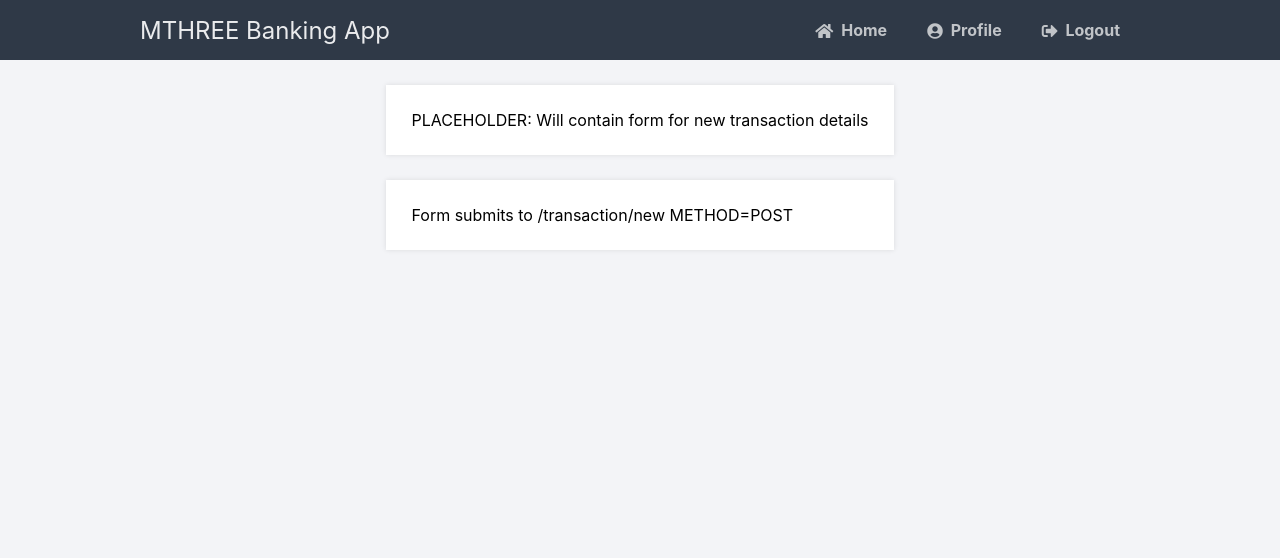
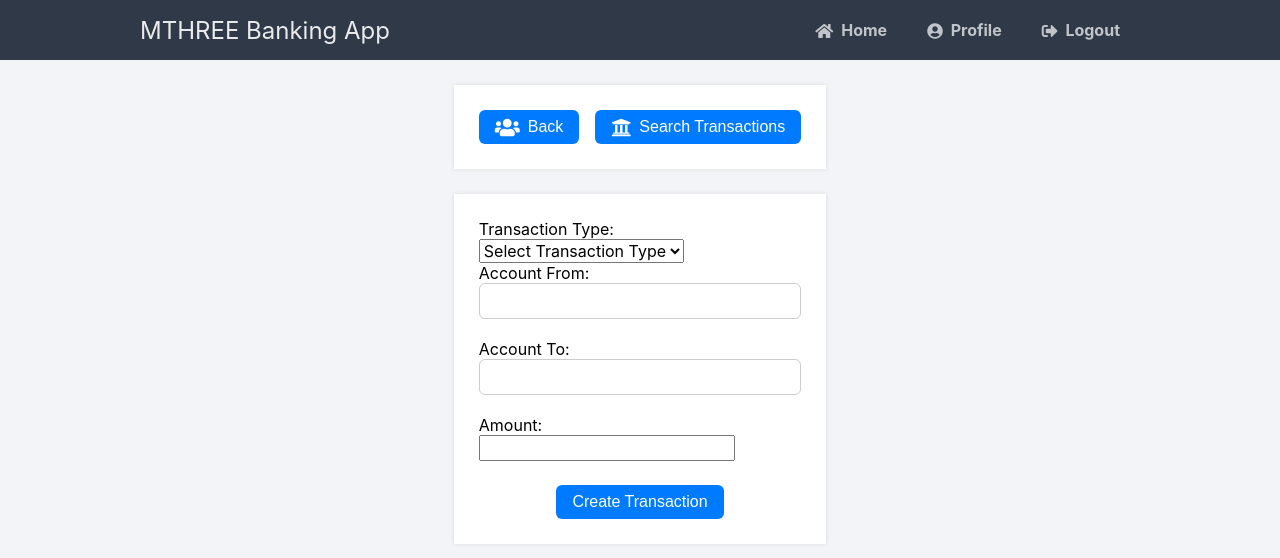
Before and after one commit to jdench1989/mthree_bank_project, a Flask app: page /transaction/new in a window 1280 px wide. Shown: the top 558 px of the page. Run offline with Flask 3, Linux system fonts and the light colour scheme.

Commit message:
initial search functionality

```diff
--- a/app.py
+++ b/app.py
@@ -373,7 +373,9 @@ def update_account(account_id):
 @app.route('/transaction')
 def get_transactions():
     conn, cursor = database_connection()
-    sql_query = """SELECT * FROM customers c
+    sql_query = """SELECT c.customer_id, c.status as customer_status ,c.last_name ,c.first_name, c.dob as date_of_birth ,email, phone ,address ,a.account_id, a.account_num ,a.sort_code ,a.type_id as account_type ,a.status as account_status ,a.balance ,a.creation_date ,
+                    t.transaction_id, t.type_id as transaction_type, t.account_from, t.account_to, t.transaction_time ,t.amount
+                   FROM customers c
                    INNER JOIN accounts a ON c.customer_id = a.customer_id
                    INNER JOIN accounts_transactions a_tr ON a_tr.account_id = a.account_id
                    INNER JOIN transactions t ON a_tr.transaction_id = t.transaction_id"""
@@ -386,6 +388,9 @@ def get_transactions():
         'last_name': 'c.last_name LIKE %s',
         'account_num': 'a.account_num = %s',
         'sort_code': 'a.sort_code = %s',
+        'transaction_id': 'a.transaction_id=%s',
+        'account_type': 'a.type_id=%s',
+
         'transaction_time_earliest': 'date(t.transaction_time) >= %s',
         'transaction_time_latest': 'date(t.transaction_time) <= %s'
     }
@@ -421,10 +426,14 @@ def get_transactions():
 
 @app.route('/transaction/new', methods=['GET', 'POST'])
 def create_transaction():
+     # Establish database connection
+    conn, cursor = database_connection()
     if request.method == 'GET':
         return render_template('transaction_new.html')
 
-    if request.method == 'POST':
+
+    """
+
         # Establish database connection
         conn, cursor = database_connection()
 
@@ -447,6 +456,63 @@ def create_transaction():
         conn.close()
 
         return redirect(url_for('get_transactions', transaction_id=transaction_id))
+"""
+    if request.method == 'POST':
+        type_id = request.form['type_id']
+        account_from = request.form.get('account_from') or None  # Convert empty string to None (NULL)
+        account_to = request.form.get('account_to') or None  # Convert empty string to None (NULL)
+        amount = request.form['amount']
+
+        # Example: Handle NULL values in SQL query
+        # sql_query = "INSERT INTO transactions (type_id, account_from, account_to, amount) VALUES (%s, %s, %s, %s)"
+        # cursor.execute(sql_query, (type_id, account_from, account_to, amount))
+    try:
+        # Process the transaction based on the type_id
+        if type_id == '1':
+            # Handle deposit logic
+            cursor.execute("UPDATE accounts SET balance = balance + %s WHERE account_id = %s", (amount, account_to))
+        elif type_id == '2':
+            # Handle withdrawal logic
+            cursor.execute("SELECT balance FROM accounts WHERE account_id = %s", (account_from,))
+            account_from_balance = cursor.fetchone()[0]
+            if account_from_balance < amount:
+                raise ValueError("Insufficient funds for withdrawal")
+            # Decrease balance of account_from
+            cursor.execute("UPDATE accounts SET balance = balance - %s WHERE account_id = %s", (amount, account_from))
+        elif type_id == '3':
+            # Handle transfer logic
+            # Ensure account_from has sufficient funds
+            cursor.execute("SELECT balance FROM accounts WHERE account_id = %s", (account_from,))
+            account_from_balance = cursor.fetchone()[0]
+            if account_from_balance < amount:
+                raise ValueError("Insufficient funds for transfer")
+
+            # Decrease balance of account_from
+            cursor.execute("UPDATE accounts SET balance = balance - %s WHERE account_id = %s", (amount, account_from))
+            # Increase balance of account_to
+            cursor.execute("UPDATE accounts SET balance = balance + %s WHERE account_id = %s", (amount, account_to))
+
+        # Commit the transaction
+        conn.commit()
+        return redirect(url_for('get_transactions'))  # Redirect to a success page or another endpoint
+
+    except Exception as e:
+        conn.rollback()  # Rollback transaction in case of error
+        return f"Transaction failed: {str(e)}", 400  # Return error message
+
+        # Redirect or render a template after processing
+        #return redirect(url_for('get_transactions'))
+
+    finally:
+        cursor.close()
+        conn.close()
+
+
+
+@app.route('/transactions/search', methods=['GET'])
+def search_transactions():
+    return render_template('transaction_search.html')
+
 
 
 if __name__ == '__main__':
--- a/templates/transaction_new.html
+++ b/templates/transaction_new.html
@@ -3,6 +3,115 @@
 {% block title %}New Transaction{% endblock %}
 
 {% block content %}
-<p>PLACEHOLDER: Will contain form for new transaction details</p>
-<p>Form submits to /transaction/new METHOD=POST</p>
+
+
+<div class="button-container">
+
+    <!--<button onclick="window.location.href='/customer/new'">
+        <i class="fas fa-users  fa-lg"></i> Create Customer
+    </button> -->
+
+    <button onclick="window.location.href='{{ url_for('get_transactions') }}'">
+        <i class="fas fa-users  fa-lg"></i> Back
+    </button>
+    <button onclick="window.location.href='{{ url_for('search_transactions') }}'">
+        <i class="fas fa-university  fa-lg"></i> Search Transactions
+    </button>
+    </div>
+
+
+
+<div class="form-container ">
+
+
+
+<!--<form action="{{ url_for('create_transaction') }}" method="POST">
+
+    <label for="type_id">Type ID:</label><br>
+    <input type="text" id="type_id" name="type_id" required><br>
+
+    <label for="account_from">Account From:</label><br>
+    <input type="text" id="account_from" name="account_from" required><br>
+
+    <label for="account_to">Account to:</label><br>
+    <input type="text" id="account_to" name="account_to" required><br>
+
+    <label for="amount">Amount:</label><br>
+    <input type="number" id="amount" name="amount" required><br>
+
+   Button to submit the form
+    <div class="button-container">
+        <button type="submit">Create Transaction</button>
+    </div>
+</form>-->
+
+<form action="{{ url_for('create_transaction') }}" method="POST">
+    <!-- Transaction Type Dropdown -->
+    <label for="type_id">Transaction Type:</label><br>
+    <select id="type_id" name="type_id" onchange="toggleFields()" required>
+        <option value="">Select Transaction Type</option>
+        <option value="1">Deposit</option>
+        <option value="2">Withdrawal</option>
+        <option value="3">Transfer</option>
+    </select><br>
+
+    <!-- Account From Field -->
+    <label for="account_from">Account From:</label><br>
+    <input type="text" id="account_from" name="account_from"><br>
+
+    <!-- Account To Field -->
+    <label for="account_to">Account To:</label><br>
+    <input type="text" id="account_to" name="account_to"><br>
+
+    <!-- Amount Field -->
+    <label for="amount">Amount:</label><br>
+    <input type="number" id="amount" name="amount" required><br>
+
+    <!-- Button to submit the form -->
+    <div class="button-container">
+        <button type="submit">Create Transaction</button>
+    </div>
+</form>
+
+<!-- JavaScript to handle form field visibility and null values -->
+<script>
+    function toggleFields() {
+        var type = document.getElementById("type_id").value;
+        var accountFromField = document.getElementById("account_from");
+        var accountToField = document.getElementById("account_to");
+
+        // Reset required attributes
+        accountFromField.required = false;
+        accountToField.required = false;
+
+        // Handle field visibility and null values based on transaction type
+        if (type === "1") { // Deposit
+            accountFromField.style.display = "none";
+            accountFromField.value = ""; // Set value to NULL (empty) for hidden field
+            accountToField.style.display = "block";
+            accountToField.required = true;
+        } else if (type === "2") { // Withdrawal
+            accountFromField.style.display = "block";
+            accountFromField.required = true;
+            accountToField.style.display = "none";
+            accountToField.value = ""; // Set value to NULL (empty) for hidden field
+        } else if (type === "3") { // Transfer
+            accountFromField.style.display = "block";
+            accountToField.style.display = "block";
+            accountFromField.required = true;
+            accountToField.required = true;
+        } else {
+            // Reset fields if no type is selected
+            accountFromField.style.display = "block";
+            accountToField.style.display = "block";
+        }
+    }
+
+    // Initialize fields on page load
+    document.addEventListener("DOMContentLoaded", toggleFields);
+</script>
+
+
+
+
 {% endblock %}
```
Also changed, not shown: templates/transaction.html (+12 -0 lines), templates/transaction_search.html (added, +78 -0 lines).
